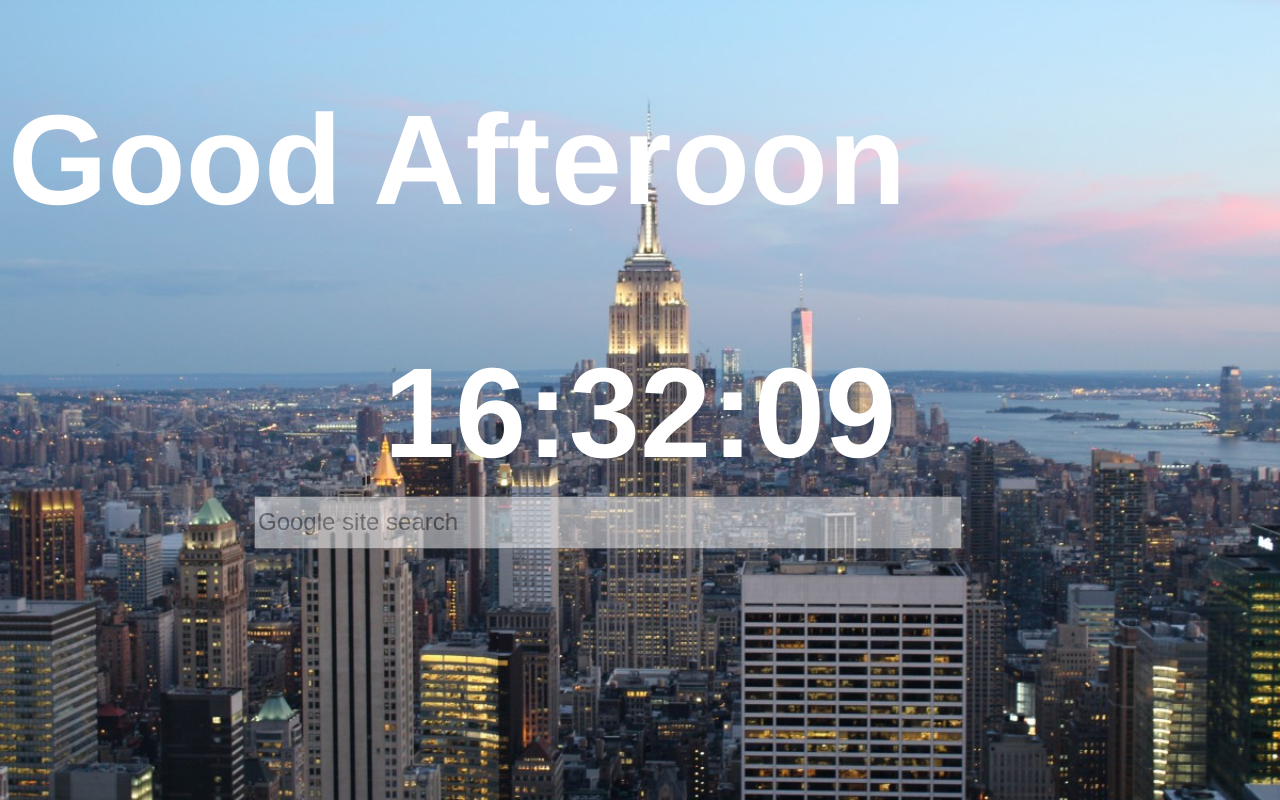
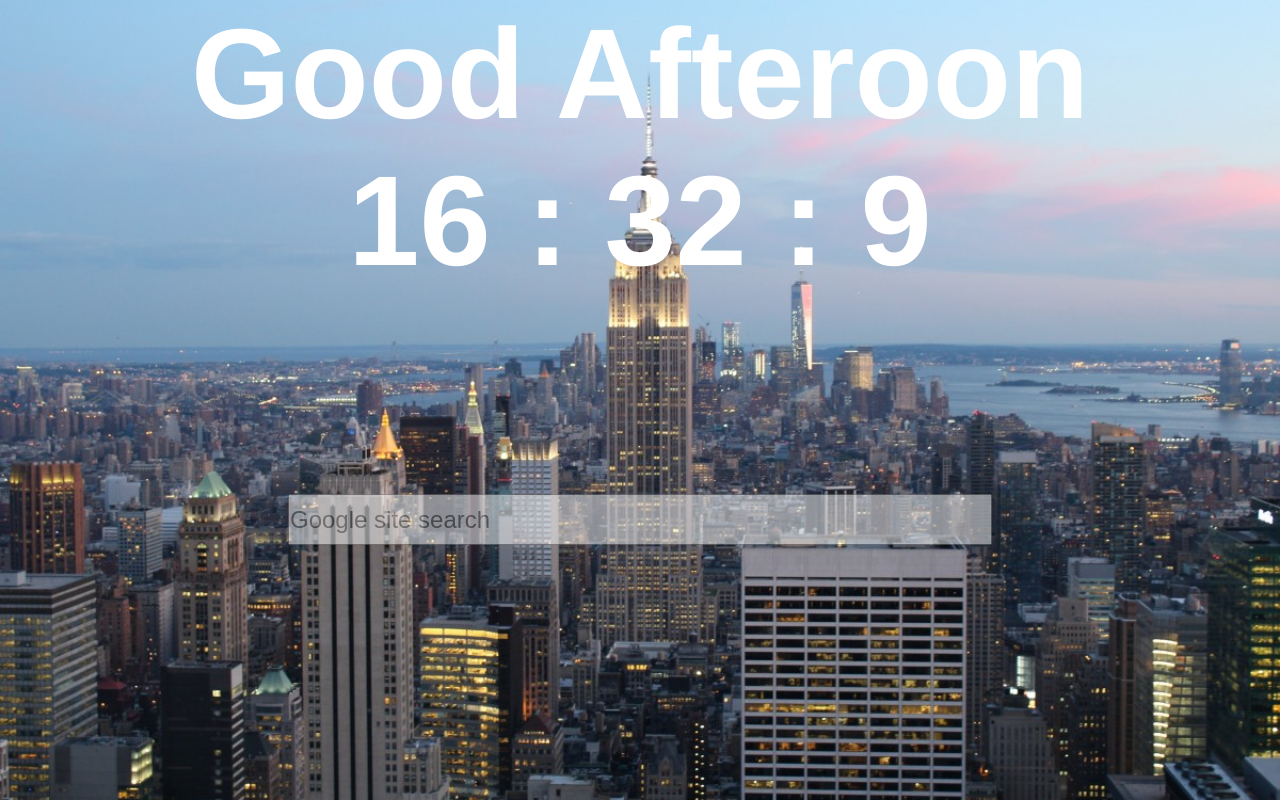
Before and after one commit to marioborras/digital-clock, a plain HTML site: page index.html in a window 1280 px wide. Drawn offline with Linux system fonts and the light colour scheme.

Commit message:
updated code, working on new features

```diff
--- a/index.html
+++ b/index.html
@@ -7,13 +7,16 @@
     <meta name="viewport" content="width=device-width, initial-scale=1">
     <link rel="stylesheet" type="text/css" media="screen" href="main.css" />
 </head>
-<body onload="startTime()">
-    <h1 id="greeting"></h1>
-    <h2 id="center"></h2>
-    <form method="get" action="http://www.google.com/search">
-        <input type="text" name="q" size="25" style="color:#808080;"
-        maxlength="255" placeholder="Google site search">
-    </form>
+<body>
+    <div class = "container">
+        <h1 id="greeting"></h1>
+        <h2 id="center"></h2>
+        <p id=demo> </p>
+        <form method="get" action="http://www.google.com/search">
+            <input type="text" name="q" size="25" style="color:#808080;"
+            maxlength="255" placeholder="Google site search"></form>
+    </div>
+
 </body>
 <script src="main.js"></script>
 </html>
--- a/main.css
+++ b/main.css
@@ -1,7 +1,14 @@
-body {
+* {
+    padding: 0;
+    margin:0
+}
+html {
+    background: no-repeat center center fixed;
+    -webkit-background-size: cover;
+    -moz-background-size: cover;
+    -o-background-size: cover;
     background-size: cover;
-    background-repeat: no-repeat;
-    color: white;
+    color: white
 }
 
 h1, h2 {
@@ -21,7 +28,11 @@ input {
     margin: 0 auto;
     opacity: 0.5;
 }
+form {
+    margin-top: 200px
+}
 
-form {
-    padding-left: 246px
+.container {
+    margin: 0 auto;
+    text-align: center
 }
--- a/main.js
+++ b/main.js
@@ -1,31 +1,64 @@
-//this function targets the #center and changes the text to the current time.
-function startTime() {
-    var today = new Date();
-    var h = today.getHours();
-    var m = today.getMinutes();
-    var s = today.getSeconds();
-    m =checkTime(m);
-    s =checkTime(s);
-    document.getElementById("center");
-    document.getElementById("center").innerHTML = h +":" + m + ":" + s;
-    var t = setTimeout(startTime, 500);
+document.querySelector("body").onload = ()=> {
+    startTime()
+    getLocation()
+    showPosition()
 }
 
-function checkTime(i) {
-    if (i < 10) { i ="0" + i }  // add zero in front of numbers < 10
+const checkTime =(i) => {
+    if (i < 10) {
+        i = 0 + i
+     }  // add zero in front of numbers < 10
     return i;
 }
 
-var today = new Date()   //This script says make today the new date
-var curHr = today.getHours() //this says get the hourse of the new date
+var x = document.getElementById("demo");
 
-if (curHr < 12) { //if the current hour is less then 12, say good morning
-    document.body.background = "philly.jpg";
-    document.getElementById("greeting").innerHTML ="Good Morning";
-} else if (curHr < 18) { //else if the current hours is less than 18 say good afternoon
-    document.body.background = "nyc.jpg";
-    document.getElementById("greeting").innerHTML ="Good Afteroon";
-} else { //else after 24 hours say good evening.
-    document.body.background = "miami.jpg";
-    document.getElementById("greeting").innerHTML ="Good Evening";
+function getLocation() {
+    if (navigator.geolocation) {
+        navigator.geolocation.getCurrentPosition(showPosition);
+    } else {
+        x.innerHTML = "Geolocation is not supported by this browser.";
+    }
 }
+
+function showPosition(position) {
+    x.innerHTML = "Latitude: " + position.coords.latitude +
+    "<br>Longitude: " + position.coords.longitude;
+}
+
+
+
+const site = document.querySelector("html")
+const greetElement = document.querySelector("#greeting")
+
+const startTime = () => {
+    const today = new Date()
+    const hour = today.getHours()
+    let minute = today.getMinutes()
+    let seconds = today.getSeconds()
+    minute = checkTime(minute)
+
+    seconds = checkTime(seconds)
+        document.querySelector("#center").textContent = `${hour} : ${minute} : ${seconds}`
+
+        //This script says make today the new date
+
+
+
+    if (hour < 12) { //if the current hour is less then 12, say good morning
+        site.style.backgroundImage = "url('philly.jpg')";
+        // document.body.background = "philly.jpg";
+        greetElement.textContent ="Good Morning";
+    } else if (hour < 18) { //else if the current hours is less than 18 say good afternoon
+        site.style.backgroundImage = "url('nyc.jpg')";
+
+        greetElement.textContent ="Good Afteroon";
+    } else { //else after 24 hours say good evening.
+        site.style.backgroundImage = "url('miami.jpg')";
+        greetElement.textContent ="Good Evening";
+    }
+
+}
+window.setInterval(()=> {
+    startTime()
+},500)
```
